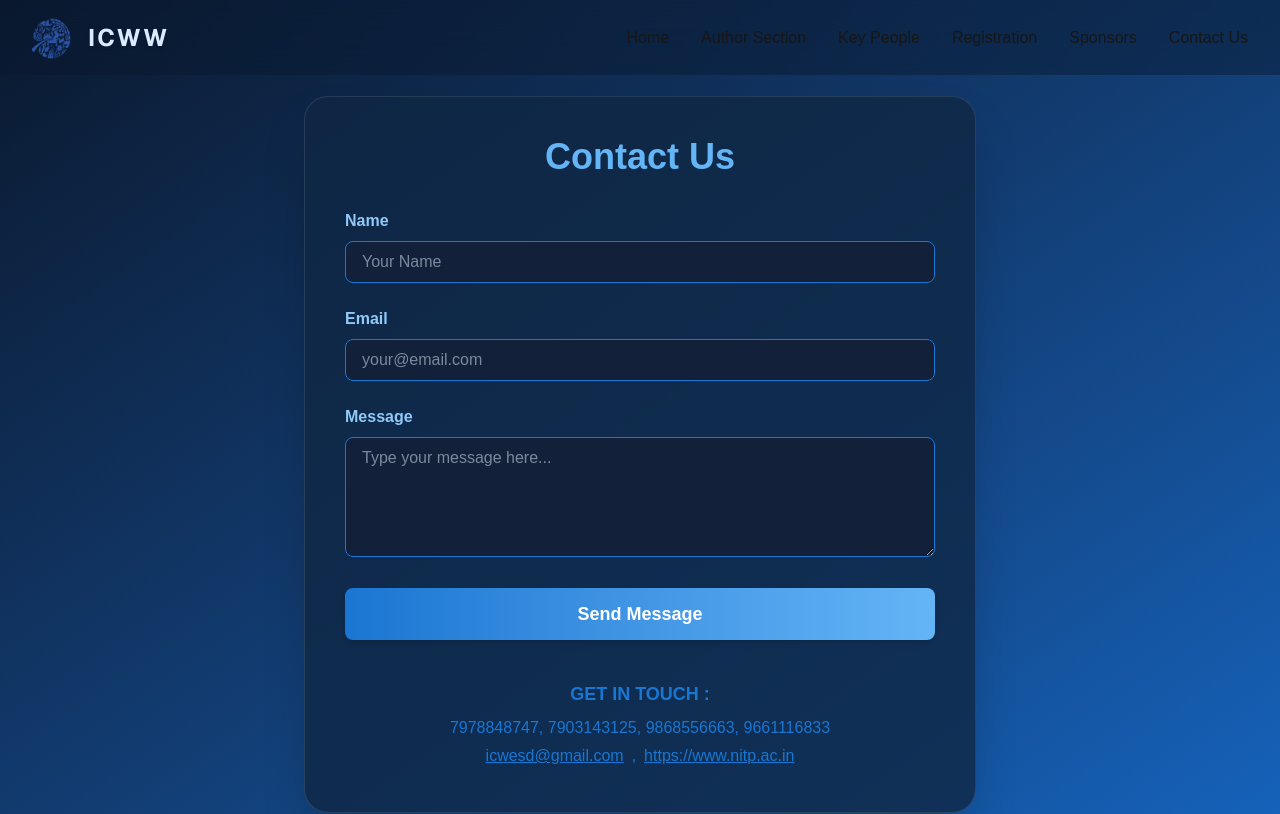
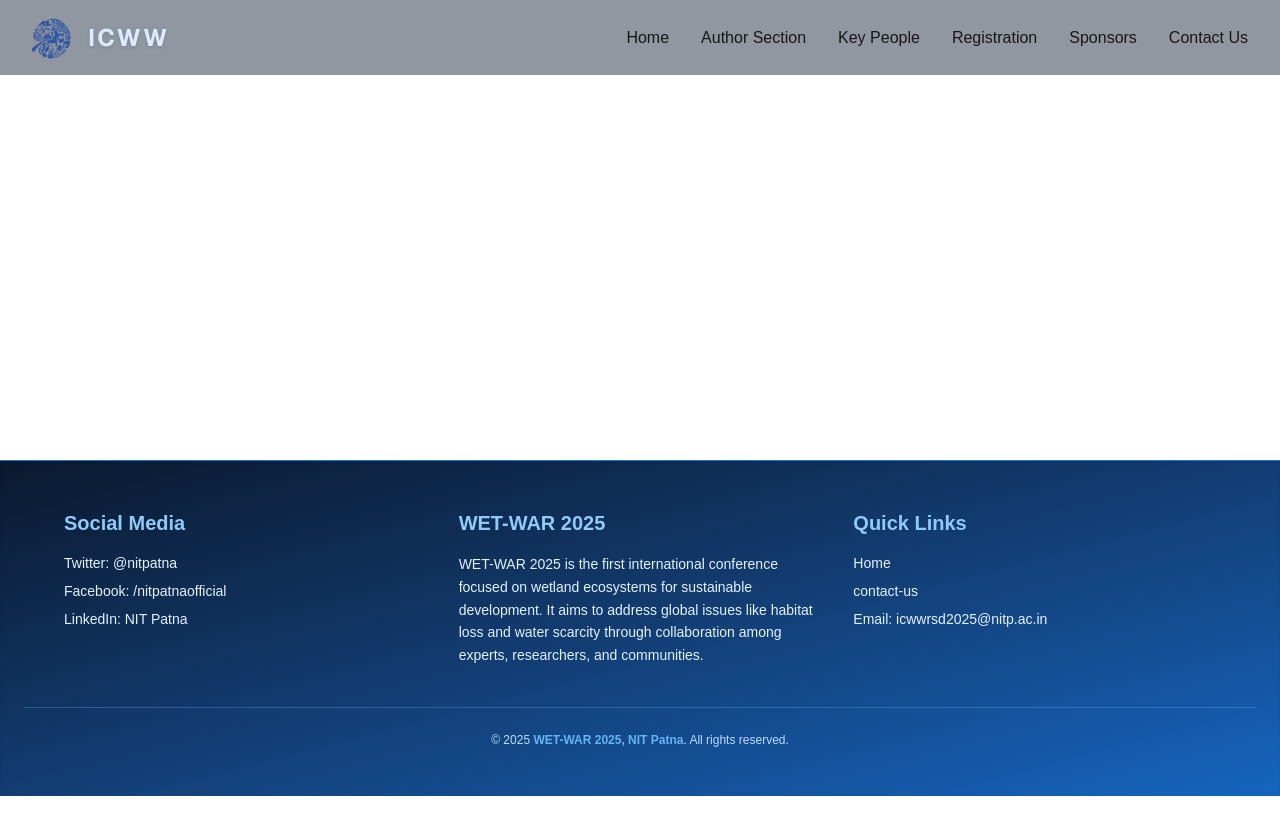
Before and after one commit to ashishkr375/IC-WET-WAR-2025, a Next.js app: page /contact-us in a window 1280 px wide. Shown: the top 814 px of the page. Built offline with nearby package versions, Linux system fonts and the light colour scheme.

Commit message:
Issues fixed

```diff
--- a/src/app/contact-us/page.jsx
+++ b/src/app/contact-us/page.jsx
@@ -63,26 +63,16 @@ export default function Page() {
                 aria-label="Toggle navigation"
               >
                 <svg
-            className={`w-7 h-7 transition-transform duration-200 ${
-              navOpen ? "rotate-90" : ""
-            }`}
+                  className={`w-7 h-7 transition-transform duration-200 ${navOpen ? 'rotate-90' : ''}`}
                   fill="none"
                   stroke="currentColor"
                   strokeWidth={2}
                   viewBox="0 0 24 24"
                 >
                   {navOpen ? (
-              <path
-                strokeLinecap="round"
-                strokeLinejoin="round"
-                d="M6 18L18 6M6 6l12 12"
-              />
+                    <path strokeLinecap="round" strokeLinejoin="round" d="M6 18L18 6M6 6l12 12" />
                   ) : (
-              <path
-                strokeLinecap="round"
-                strokeLinejoin="round"
-                d="M4 8h16M4 16h16"
-              />
+                    <path strokeLinecap="round" strokeLinejoin="round" d="M4 8h16M4 16h16" />
                   )}
                 </svg>
               </button>
@@ -105,99 +95,8 @@ export default function Page() {
                 </ul>
               </div>
             )}
-      {/* Main Content */}
-      <div className="relative min-h-screen w-full bg-gradient-to-br from-[#0a192f] to-[#1565c0] text-[#e3f2fd] pt-24 pb-16 px-4">
-        <div className="max-w-2xl mx-auto bg-[#102744]/80 rounded-3xl shadow-2xl p-10 border border-white/10">
-          <h1 className="text-4xl font-bold text-[#64b5f6] mb-8 text-center">
-            Contact Us
-          </h1>
-          <form
-            className="space-y-6"
-            onSubmit={handleSubmit}
-            autoComplete="off"
-          >
-            <div>
-              <label
-                className="block mb-2 text-[#90caf9] font-semibold"
-                htmlFor="name"
-              >
-                Name
-              </label>
-              <input
-                className="w-full px-4 py-2 rounded-lg bg-[#13203a] border border-[#1976d2] text-[#e3f2fd] focus:outline-none focus:ring-2 focus:ring-[#64b5f6] transition"
-                type="text"
-                id="name"
-                name="name"
-                required
-                value={form.name}
-                onChange={handleChange}
-                placeholder="Your Name"
-              />
-            </div>
-            <div>
-              <label
-                className="block mb-2 text-[#90caf9] font-semibold"
-                htmlFor="email"
-              >
-                Email
-              </label>
-              <input
-                className="w-full px-4 py-2 rounded-lg bg-[#13203a] border border-[#1976d2] text-[#e3f2fd] focus:outline-none focus:ring-2 focus:ring-[#64b5f6] transition"
-                type="email"
-                id="email"
-                name="email"
-                required
-                value={form.email}
-                onChange={handleChange}
-                placeholder="your@email.com"
-              />
-            </div>
-            <div>
-              <label
-                className="block mb-2 text-[#90caf9] font-semibold"
-                htmlFor="message"
-              >
-                Message
-              </label>
-              <textarea
-                className="w-full px-4 py-2 rounded-lg bg-[#13203a] border border-[#1976d2] text-[#e3f2fd] focus:outline-none focus:ring-2 focus:ring-[#64b5f6] transition min-h-[120px]"
-                id="message"
-                name="message"
-                required
-                value={form.message}
-                onChange={handleChange}
-                placeholder="Type your message here..."
-              />
-            </div>
-            <button
-              type="submit"
-              className="w-full py-3 rounded-lg bg-gradient-to-r from-[#1976d2] to-[#64b5f6] text-white font-bold text-lg shadow-md hover:from-[#1565c0] hover:to-[#90caf9] transition"
-            >
-              Send Message
-            </button>
-            {submitted && (
-              <div className="text-center text-[#00e676] font-semibold mt-4">
-                Thank you for contact-using us! We will get back to you soon.
-              </div>
-            )}
-          </form>
-          {/* Contact Info Section */}
-          <div className="mt-10 text-center">
-  <div className="text-lg font-semibold text-[#1976d2] mb-2">
-    GET IN TOUCH :
-  </div>
-  <div className="text-[#1976d2] text-base font-medium mb-1">
-    7978848747, 7903143125, 9868556663, 9661116833
-  </div>
-  <div className="text-[#1976d2] text-base font-medium mb-1">
-    <a href="mailto:icwesd@gmail.com" className="underline hover:text-[#0d47a1]">icwesd@gmail.com</a>
-    <span className="mx-2">,</span>
-    <a href="https://www.nitp.ac.in" target="_blank" rel="noopener noreferrer" className="underline hover:text-[#0d47a1]">
-      https://www.nitp.ac.in
-    </a>
-  </div>
-</div>
-        </div>
+      <div className="h-115">
+
       </div>
       <Footer />
     </>
--- a/src/app/register/page.jsx
+++ b/src/app/register/page.jsx
@@ -38,7 +38,8 @@ export default function RegisterPage() {
   return (
     <>
       {/* Navbar */}
-      <div className="fixed top-0 left-0 w-full z-30 flex items-center justify-between px-4 sm:px-8 py-4 backdrop-blur-xl bg-[rgba(10,25,47,0.45)]">
+      <div className="fixed top-0 left-0 w-full z-30 bg-[rgba(10,25,47,0.45)] backdrop-blur-xl">
+        <div className="max-w-screen mx-auto flex items-center justify-between px-4 sm:px-8 py-4">
           <div className="flex items-center">
             <Image
               src="/logo.png"
@@ -73,7 +74,7 @@ export default function RegisterPage() {
             <svg
               className={`w-7 h-7 transition-transform duration-200 ${navOpen ? 'rotate-90' : ''}`}
               fill="none"
-            stroke="currentColor"
+              stroke="#e3f2fd" // <-- Explicitly set stroke color for visibility
               strokeWidth={2}
               viewBox="0 0 24 24"
             >
@@ -84,6 +85,7 @@ export default function RegisterPage() {
               )}
             </svg>
           </button>
+        </div>
       </div>
       {/* Mobile Nav Menu */}
       {navOpen && (
@@ -105,8 +107,7 @@ export default function RegisterPage() {
       )}
       {/* Main Content */}
       <div className="relative min-h-screen w-full bg-gradient-to-br from-[#0a192f] to-[#1e3a8a] text-white py-20 px-4">
-      <div className="max-w-5xl mx-auto backdrop-blur-2xl bg-white/10 rounded-3xl shadow-2xl p-10 border border-white/10">
-
+        <div className="max-w-5xl w-full mx-auto backdrop-blur-2xl bg-white/10 rounded-3xl shadow-2xl p-10 border border-white/10">
           {/* Header Section */}
           <section className="text-center mb-12 space-y-6">
             <h1 className="inline-block text-5xl font-extrabold text-white drop-shadow-[2px_2px_0px_#0d47a1]">
@@ -116,7 +117,6 @@ export default function RegisterPage() {
               Join us at <span className="font-semibold text-[#64b5f6]">NIT Patna</span> <span className="mx-1"></span> <span className="italic">delicious food on the Bank of River Ganga</span>
             </p>
           </section>
-
 
           {/* Registration Fee Section */}
           <section className="mb-10">
@@ -190,7 +190,7 @@ export default function RegisterPage() {
           <section className="bg-white/10 border border-white/10 rounded-2xl p-6 space-y-4 shadow-lg text-[#e3f2fd]">
             <ul className="list-disc list-inside space-y-2 text-sm md:text-base">
               <li>
-              All selected Papers will be published in Conference proceedings (Springer/Elsevier/SCOPUS/SCI/SCIE/ESCI).
+                All selected Papers will be published in Conference proceedings.
               </li>
               <li>
                 High-quality papers presented in the conference may be published in Indexed Journals after peer review.
```
Lines whose indentation alone changed are shown as unchanged.
